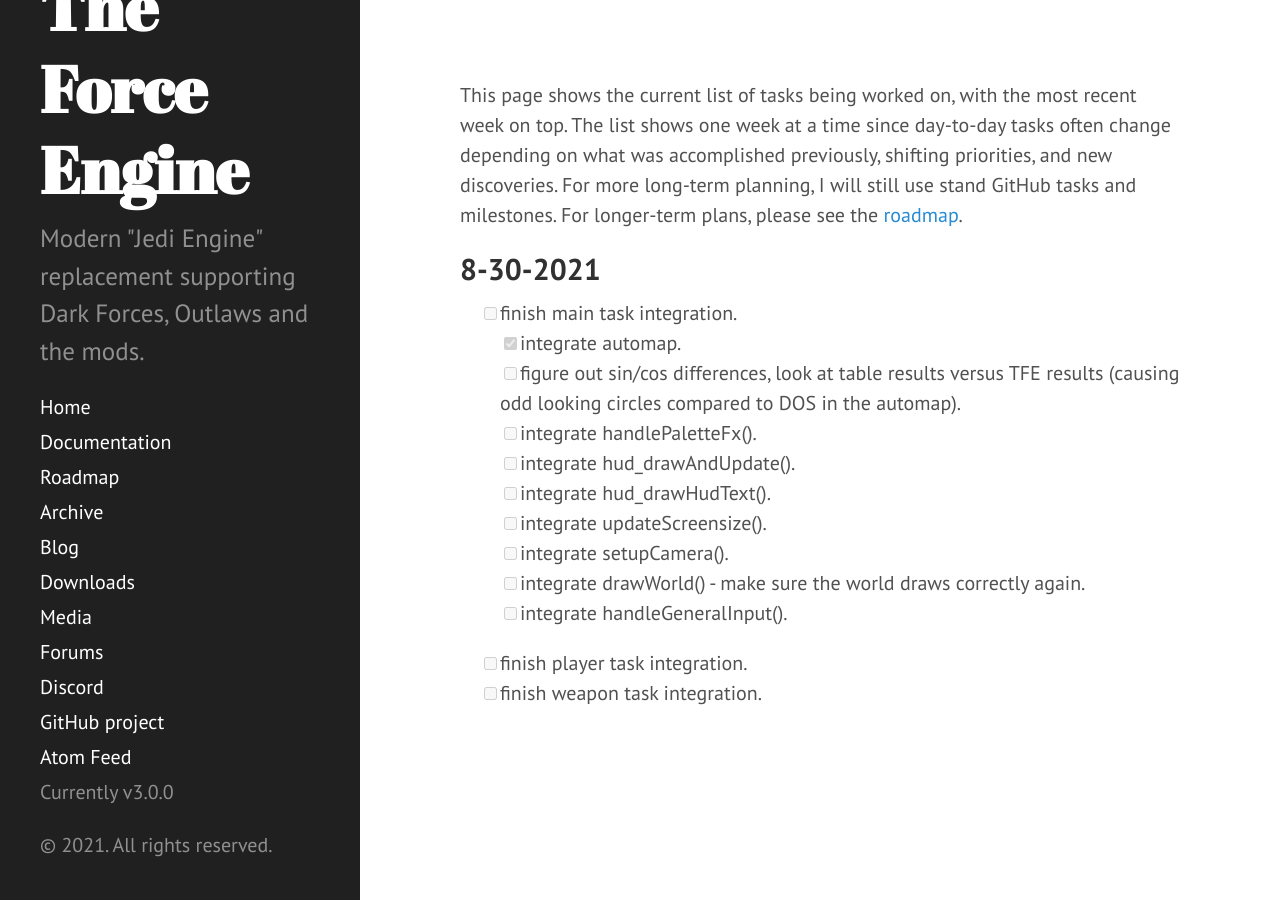
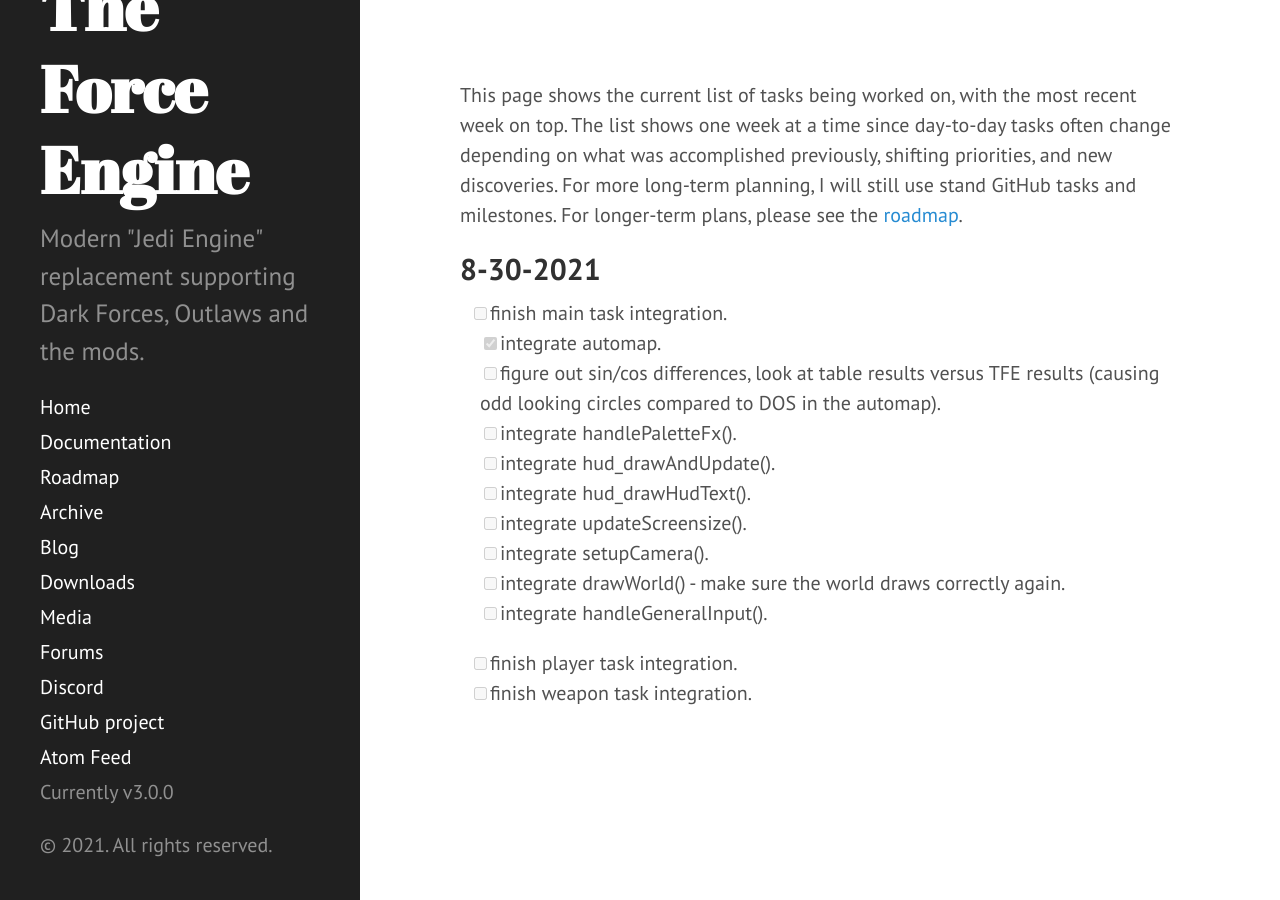
Before and after one commit to TheForceEngine/TheForceEngine.github.io, a Jekyll site: the page built from ProgressTracker.md, in a window 1280 px wide. Built offline with Jekyll 4.4.1, drawn with Linux system fonts in a browser that asks for light colours.

Commit message:
Update poole.css

```diff
--- a/public/css/poole.css
+++ b/public/css/poole.css
@@ -126,7 +126,7 @@
 
 .task-list > li {
   list-style-type: none;    /* removes disks */
-  margin-left: -1rem !important;
+  margin-left: -1.5rem !important;
 }
 
 dt {
```
